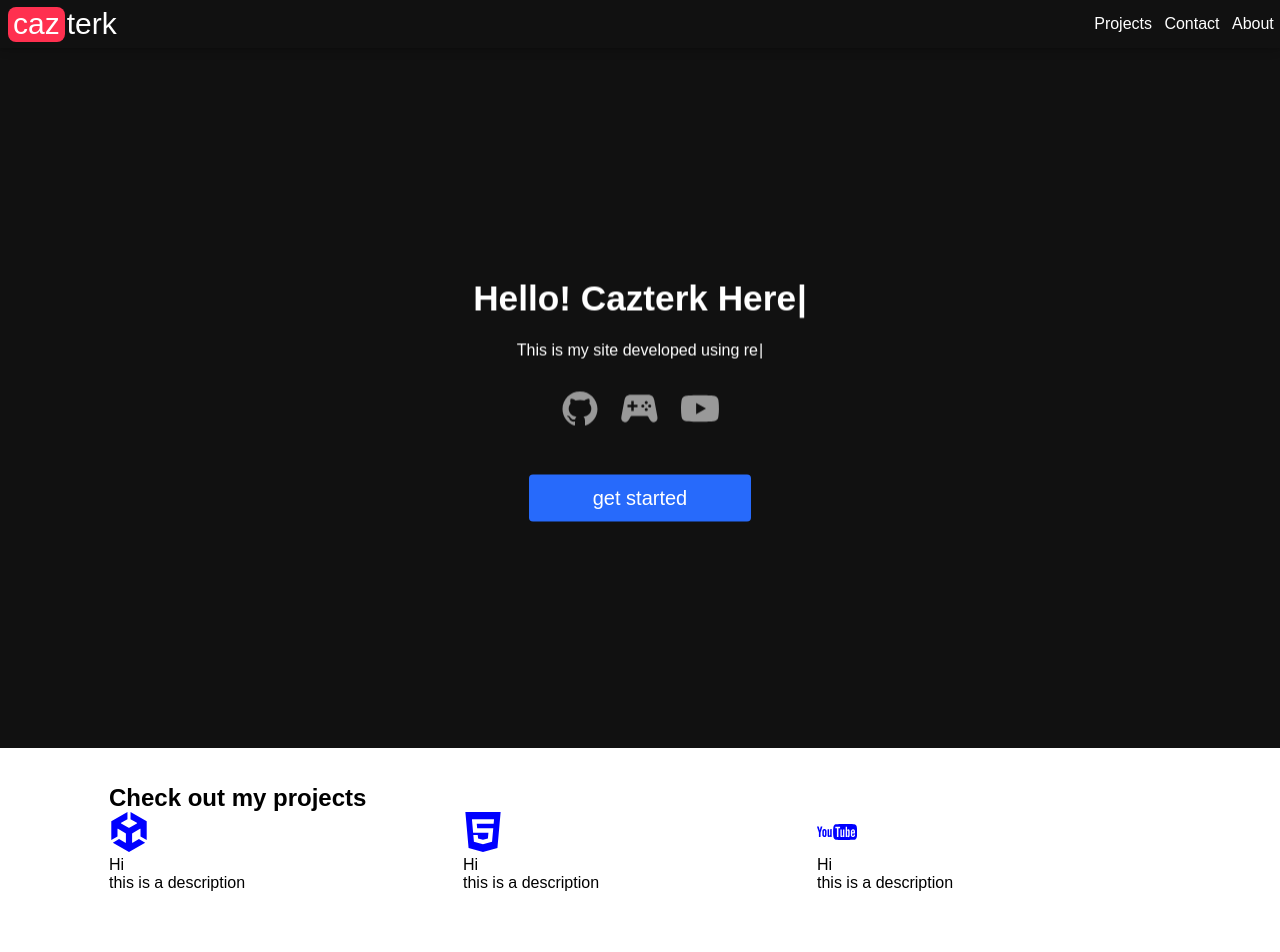
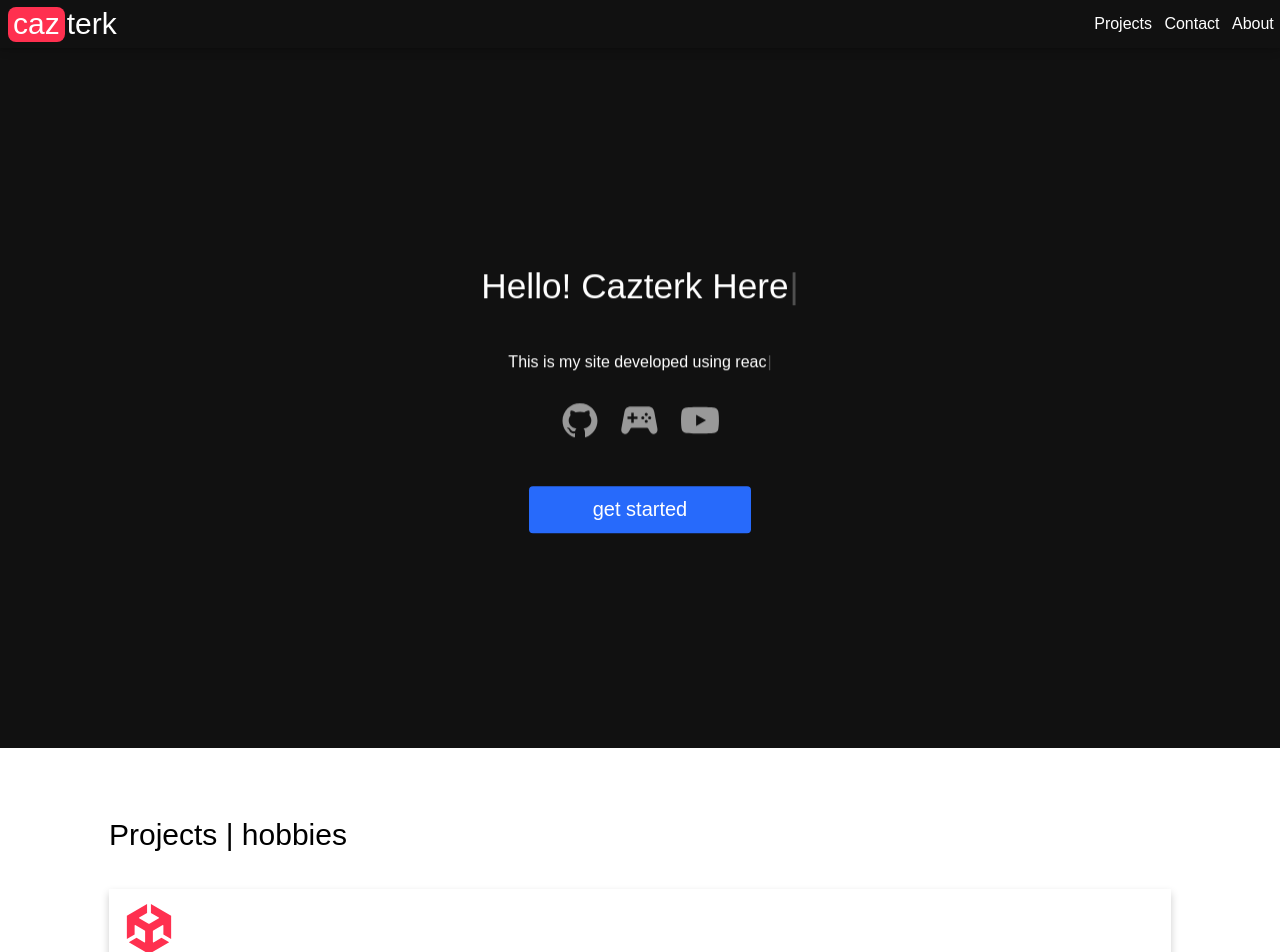
Before and after one commit to cazterk/my-landing-page, a React (Create React App) app: page / in a window 1280 px wide. Shown: the top 952 px of the page. Before the commit the page ends 928 px from the top, so only its background shows below. Built offline with nearby package versions, Linux system fonts and the light colour scheme.

Commit message:
styled features section

```diff
--- a/src/components/Features.css
+++ b/src/components/Features.css
@@ -1,29 +1,58 @@
-.container-all {
-  padding-top: 2.25rem;
-  padding-right: 1.5rem;
-  padding-bottom: 2.25rem;
-  padding-left: 1.5rem;
-}
+@import "./Global.css";
 
-.container {
-  max-width: 69.375rem;
-  margin: auto;
-}
 .feature {
 }
 
 .feature-grid {
-  display: flex;
 }
 
 .feature-item {
+  padding: 0.9375rem;
+  flex: 0 0 50%;
   flex: 1;
+  box-shadow: 0 4px 8px 0 rgb(0 0 0 / 20%);
+  margin-bottom: 20px;
+}
+
+.feature-item:hover {
+  transition: all 200ms ease-in;
+  transform: scale(1.05);
+}
+.feature-intro {
+  margin-bottom: 1.875rem;
 }
 
 .feature-icon {
+  margin-bottom: 3.75rem;
 }
 .feature-title {
+  font-weight: 300;
+  line-height: 1.15;
+  font-size: 1.25rem;
+  margin-bottom: 1.5rem;
 }
 
 .feature-description {
+  font-size: 0.875rem;
+  line-height: 1.5rem;
 }
+
+@media screen and (min-device-width: 900px) {
+  .feature-grid {
+    display: flex;
+    flex-wrap: wrap;
+  }
+
+  .feature-icon {
+    margin-bottom: 2.75rem;
+  }
+
+  .feature-item {
+    margin-right: 20px;
+  }
+
+  .feature-title {
+    font-size: 1.5rem;
+    margin-bottom: 2.125rem;
+  }
+}
--- a/src/components/Features.js
+++ b/src/components/Features.js
@@ -8,10 +8,13 @@ import { IconContext } from "react-icons/lib";
 function Features() {
   return (
     <>
-      <IconContext.Provider value={{ size: 40, color: "blue" }}>
+      <IconContext.Provider value={{ size: 50, color: "#ff304f" }}>
         <div className="features container container-all">
-          <h2>Check out my projects</h2>
-          <p></p>
+          <div className="feature-intro">
+            <h2>Projects | hobbies </h2>
+            <p></p>
+          </div>
+
           <div className="feature-grid">
             {/* item 1 */}
             <div className="feature-item">
@@ -20,8 +23,11 @@ function Features() {
                   <SiUnity />
                 </i>
               </div>
-              <div className="feature-title"> Hi</div>
-              <div className="feature-description">this is a description</div>
+              <div className="feature-title"> Game dev</div>
+              <div className="feature-description">
+                I like making games when ever I can check out and have a lot to
+                learn in order to be establish{" "}
+              </div>
             </div>
             {/* item 2 */}
             <div className="feature-item">
@@ -30,8 +36,11 @@ function Features() {
                   <ImHtmlFive />
                 </i>
               </div>
-              <div className="feature-title"> Hi</div>
-              <div className="feature-description">this is a description</div>
+              <div className="feature-title"> Web dev</div>
+              <div className="feature-description">
+                This I like as well, reactjs and the like, and this site was
+                made by me plus the help of the internet
+              </div>
             </div>
             {/* item 3 */}
             <div className="feature-item">
@@ -40,8 +49,11 @@ function Features() {
                   <ImYoutube2 />
                 </i>
               </div>
-              <div className="feature-title"> Hi</div>
-              <div className="feature-description">this is a description</div>
+              <div className="feature-title">Youtube</div>
+              <div className="feature-description">
+                Well I have a youtube channel as well i do youtube from time to
+                time, you can call me a youtuber
+              </div>
             </div>
           </div>
         </div>
--- /dev/null
+++ b/src/components/Global.css
@@ -0,0 +1,51 @@
+:root {
+  --first-color: #ff304f;
+  --second-red: #aa3333;
+  --second-color: #fcefee;
+  --purple: #2d314d;
+  --bg-dark: #040404;
+  --white: #fff;
+  --light-red: #ff6b6b;
+  --bg-dark2: #111;
+}
+
+.container-all {
+  padding-top: 4.375rem;
+  padding-right: 1.5rem;
+  padding-bottom: 4.375rem;
+  padding-left: 1.5rem;
+}
+
+.container {
+  max-width: 69.375rem;
+  margin: 0 auto;
+}
+h1,
+h2,
+h3 {
+  margin-top: 0px;
+  font-weight: 300;
+  font-size: 2.31rem;
+  line-height: 1.15;
+}
+
+h1 {
+  margin-bottom: 1.5rem;
+}
+
+h2 {
+  font-size: 2.25rem;
+  margin-bottom: 2.25rem;
+}
+
+p {
+  line-height: 1.5;
+  margin-bottom: 2.25rem;
+}
+
+@media screen and (max-device-width: 900px) {
+  h2 {
+    font-size: 1.875rem;
+    margin-bottom: 1.5625rem;
+  }
+}
--- a/src/components/Hero.css
+++ b/src/components/Hero.css
@@ -1,5 +1,7 @@
+@import "./Global.css";
+
 .hero {
-  background-color: #111;
+  background-color: var(--bg-dark2);
   min-height: 700px;
   background-position: center;
   position: relative;
@@ -20,7 +22,7 @@
 }
 
 .hero-content .title {
-  color: #fff;
+  color: var(--white);
   padding: 20px 0;
   font-size: 2em;
   text-transform: capitalize;
@@ -28,7 +30,7 @@
 }
 
 .hero-content .desc {
-  color: #fff;
+  color: var(--white);
   max-width: 450px;
   margin: 0 auto;
   line-height: 1.5;
@@ -68,17 +70,17 @@
 }
 
 #github:hover {
-  color: #ff304f;
+  color: var(--first-color);
   text-shadow: 0px 16px 10px rgba(189, 44, 0, 0.3);
 }
 
 #gamedev:hover {
-  color: #ff304f;
+  color: var(--first-color);
   text-shadow: 0px 16px 10px rgba(189, 44, 0, 0.3);
 }
 
 #youtube:hover {
-  color: #ff304f;
+  color: var(--first-color);
   text-shadow: 0px 16px 10px rgba(189, 44, 0, 0.3);
 }
 /*end icons */
--- a/src/components/Hero.js
+++ b/src/components/Hero.js
@@ -14,13 +14,13 @@ function Hero() {
         <section className="hero">
           <div class="content">
             <div className="hero-content">
-              <h2 className="title pop-in">
+              <h1 className="title pop-in">
                 <Typewriter
                   onInit={(typewriter) => {
                     typewriter.typeString("Hello! cazterk here").start();
                   }}
                 />
-              </h2>
+              </h1>
               <p className="desc pop-in">
                 <Typewriter
                   onInit={(typewriter) => {
--- a/src/components/Navbar.css
+++ b/src/components/Navbar.css
@@ -1,13 +1,5 @@
-:root {
-  --first-color: #ff304f;
-  --second-red: #aa3333;
-  --second-color: #fcefee;
-  --purple: #2d314d;
-  --bg-dark: #040404;
-  --white: white;
-  --light-red: #ff6b6b;
-  --bg-dark2: #111;
-}
+@import "./Global.css";
+
 nav {
   height: 6vh;
   background: var(--bg-dark2);
```
Also changed, not shown: 1 other file (tests, documents, lock files or other folders).
